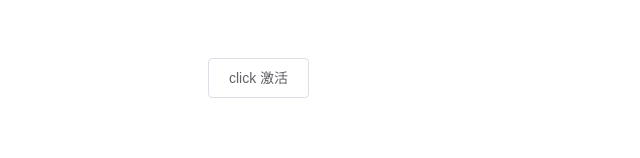
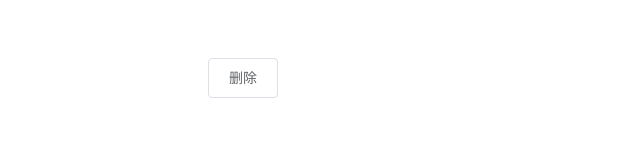
Before and after one commit to kingyeahwei/element_learning, a Vue app: page / in a window 1280 px wide. Shown: the part 142-300 px from the top of the page, without its empty margins (0-640 px from the left). Built offline with nearby package versions, Linux system fonts and the light colour scheme.

Commit message:
popover 嵌套操作

```diff
--- a/src/App.vue
+++ b/src/App.vue
@@ -1,15 +1,15 @@
 <template>
   <div id="app"  style="margin: 200px 0 0 200px">
     <el-popover
-      placement="right"
-      width="400"
-      trigger="click">
-      <el-table :data="gridData">
-        <el-table-column width="150" property="date" label="日期"></el-table-column>
-        <el-table-column width="100" property="name" label="姓名"></el-table-column>
-        <el-table-column width="300" property="address" label="地址"></el-table-column>
-      </el-table>
-      <el-button slot="reference">click 激活</el-button>
+      placement="top"
+      width="160"
+      v-model="visible">
+      <p>这是一段内容这是一段内容确定要删除吗?</p>
+      <div style="text-align: right; margin: 0">
+        <el-button size="mini" type="text" @click="visible = false">取消</el-button>
+        <el-button type="primary" size="mini" @click="visible = false">确定</el-button>
+      </div>
+      <el-button slot="reference">删除</el-button>
     </el-popover>
   </div>
 </template>
@@ -19,25 +19,7 @@
         name: "app",
         data() {
             return {
-                gridData: [
-                    {
-                        date: '2016-05-02',
-                        name: '王小虎',
-                        address: '上海市普陀区金沙江路 1518 弄'
-                    }, {
-                        date: '2016-05-04',
-                        name: '王小虎',
-                        address: '上海市普陀区金沙江路 1518 弄'
-                    }, {
-                        date: '2016-05-01',
-                        name: '王小虎',
-                        address: '上海市普陀区金沙江路 1518 弄'
-                    }, {
-                        date: '2016-05-03',
-                        name: '王小虎',
-                        address: '上海市普陀区金沙江路 1518 弄'
-                    }
-                ]
+                visible: false
             }
         },
         methods: {
```
